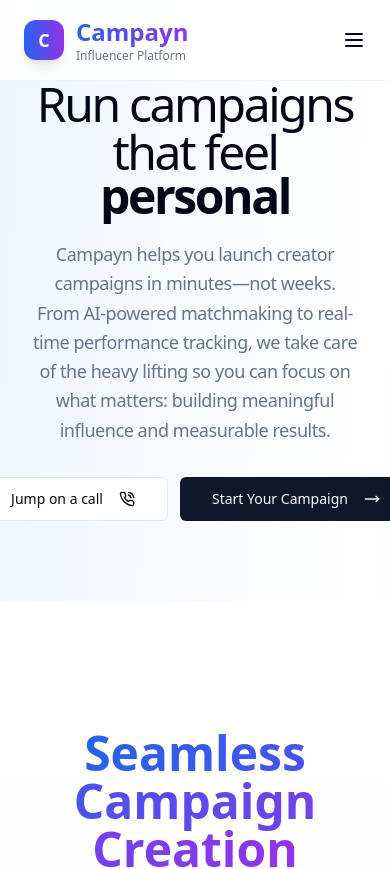
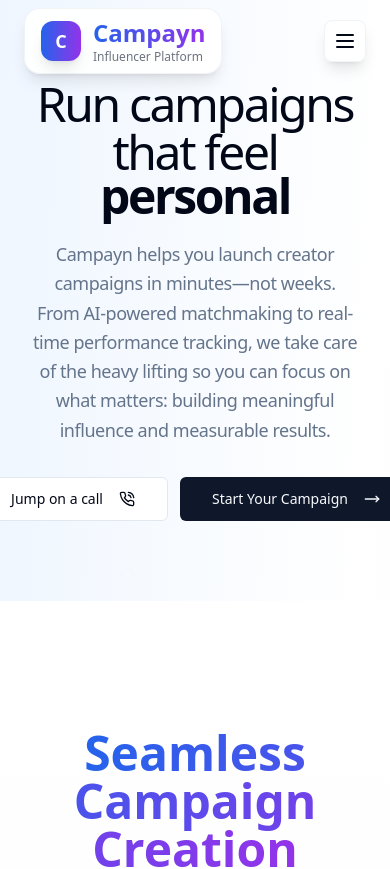
Before and after one commit to TeamCampayn/campayn_frontend, a React (Vite) app: page / in a window 390 px wide. Shown: the top 869 px of the page. Built offline with nearby package versions, Linux system fonts and the light colour scheme.

Commit message:
Fix navbar appearance and behavior
- Remove whitespace behind navbar.
- Implement scroll-based navbar hide/show animation.
- Remove hover color change from glow-up buttons.

```diff
--- a/src/components/landing/LandingHeader.tsx
+++ b/src/components/landing/LandingHeader.tsx
@@ -1,5 +1,5 @@
 
-import { useState } from 'react';
+import { useState, useEffect } from 'react';
 import { Menu, X, Home, Users, Info } from 'lucide-react';
 import { MenuBar } from '../ui/glow-menu';
 
@@ -30,6 +30,27 @@ const menuItems = [
 export const LandingHeader = () => {
   const [isMenuOpen, setIsMenuOpen] = useState(false);
   const [activeItem, setActiveItem] = useState<string>("Brands");
+  const [isVisible, setIsVisible] = useState(true);
+  const [lastScrollY, setLastScrollY] = useState(0);
+
+  useEffect(() => {
+    const controlNavbar = () => {
+      const currentScrollY = window.scrollY;
+
+      if (currentScrollY > lastScrollY && currentScrollY > 100) {
+        // Scrolling down & past 100px
+        setIsVisible(false);
+      } else {
+        // Scrolling up
+        setIsVisible(true);
+      }
+
+      setLastScrollY(currentScrollY);
+    };
+
+    window.addEventListener('scroll', controlNavbar);
+    return () => window.removeEventListener('scroll', controlNavbar);
+  }, [lastScrollY]);
 
   const handleItemClick = (label: string) => {
     setActiveItem(label);
@@ -40,11 +61,13 @@ export const LandingHeader = () => {
   };
 
   return (
-    <header className="fixed top-0 left-0 right-0 z-50 bg-white/90 backdrop-blur-md border-b border-gray-200/50">
-      <div className="max-w-7xl mx-auto px-6 py-4">
+    <header className={`fixed top-0 left-0 right-0 z-50 transition-transform duration-300 ease-in-out ${
+      isVisible ? 'translate-y-0' : '-translate-y-full'
+    }`}>
+      <div className="max-w-7xl mx-auto px-6 py-2">
         <div className="flex items-center justify-between">
           {/* Unified navbar with logo, menu items, and buttons */}
-          <div className="hidden md:flex items-center justify-between w-full bg-white/80 backdrop-blur-md border border-gray-200/50 rounded-2xl shadow-lg px-6 py-3">
+          <div className="hidden md:flex items-center justify-between w-full bg-white/90 backdrop-blur-md border border-gray-200/50 rounded-2xl shadow-lg px-6 py-3">
             {/* Logo */}
             <div className="flex items-center space-x-3">
               <div className="w-10 h-10 bg-gradient-to-r from-blue-600 to-purple-600 rounded-xl flex items-center justify-center shadow-lg">
@@ -78,7 +101,7 @@ export const LandingHeader = () => {
           </div>
 
           {/* Mobile logo (shown when menu is collapsed) */}
-          <div className="md:hidden flex items-center space-x-3">
+          <div className="md:hidden flex items-center space-x-3 bg-white/90 backdrop-blur-md border border-gray-200/50 rounded-2xl shadow-lg px-4 py-2">
             <div className="w-10 h-10 bg-gradient-to-r from-blue-600 to-purple-600 rounded-xl flex items-center justify-center shadow-lg">
               <span className="text-white font-bold text-lg">C</span>
             </div>
@@ -92,7 +115,7 @@ export const LandingHeader = () => {
 
           {/* Mobile menu button */}
           <button
-            className="md:hidden"
+            className="md:hidden bg-white/90 backdrop-blur-md border border-gray-200/50 rounded-lg p-2 shadow-lg"
             onClick={() => setIsMenuOpen(!isMenuOpen)}
           >
             {isMenuOpen ? <X className="w-6 h-6" /> : <Menu className="w-6 h-6" />}
@@ -101,12 +124,15 @@ export const LandingHeader = () => {
 
         {/* Mobile menu */}
         {isMenuOpen && (
-          <div className="md:hidden mt-4 py-4 border-t border-gray-200">
+          <div className="md:hidden mt-2 bg-white/90 backdrop-blur-md border border-gray-200/50 rounded-2xl shadow-lg p-4">
             <div className="flex flex-col space-y-4">
               {menuItems.map((item) => (
                 <button
                   key={item.label}
-                  onClick={() => handleItemClick(item.label)}
+                  onClick={() => {
+                    handleItemClick(item.label);
+                    setIsMenuOpen(false);
+                  }}
                   className={`text-gray-700 hover:text-blue-600 font-medium text-left ${
                     activeItem === item.label ? 'text-blue-600' : ''
                   }`}
@@ -114,7 +140,7 @@ export const LandingHeader = () => {
                   {item.label}
                 </button>
               ))}
-              <div className="flex flex-col space-y-2 pt-4">
+              <div className="flex flex-col space-y-2 pt-4 border-t border-gray-200">
                 <button className="bg-white/80 backdrop-blur-md border border-gray-200/50 text-gray-700 px-6 py-2 rounded-lg font-medium w-fit">
                   Login
                 </button>
--- a/src/components/ui/glow-menu.tsx
+++ b/src/components/ui/glow-menu.tsx
@@ -109,7 +109,7 @@ export const MenuBar = React.forwardRef<HTMLDivElement, MenuBarProps>(
                         "flex items-center gap-2 px-4 py-2 relative z-10 bg-transparent transition-colors rounded-xl",
                         isActive
                           ? "text-foreground"
-                          : "text-muted-foreground group-hover:text-foreground",
+                          : "text-muted-foreground",
                       )}
                       variants={itemVariants}
                       transition={sharedTransition}
@@ -122,7 +122,6 @@ export const MenuBar = React.forwardRef<HTMLDivElement, MenuBarProps>(
                         className={cn(
                           "transition-colors duration-300",
                           isActive ? item.iconColor : "text-foreground",
-                          `group-hover:${item.iconColor}`,
                         )}
                       >
                         <Icon className="h-5 w-5" />
@@ -134,7 +133,7 @@ export const MenuBar = React.forwardRef<HTMLDivElement, MenuBarProps>(
                         "flex items-center gap-2 px-4 py-2 absolute inset-0 z-10 bg-transparent transition-colors rounded-xl",
                         isActive
                           ? "text-foreground"
-                          : "text-muted-foreground group-hover:text-foreground",
+                          : "text-muted-foreground",
                       )}
                       variants={backVariants}
                       transition={sharedTransition}
@@ -148,7 +147,6 @@ export const MenuBar = React.forwardRef<HTMLDivElement, MenuBarProps>(
                         className={cn(
                           "transition-colors duration-300",
                           isActive ? item.iconColor : "text-foreground",
-                          `group-hover:${item.iconColor}`,
                         )}
                       >
                         <Icon className="h-5 w-5" />
```
